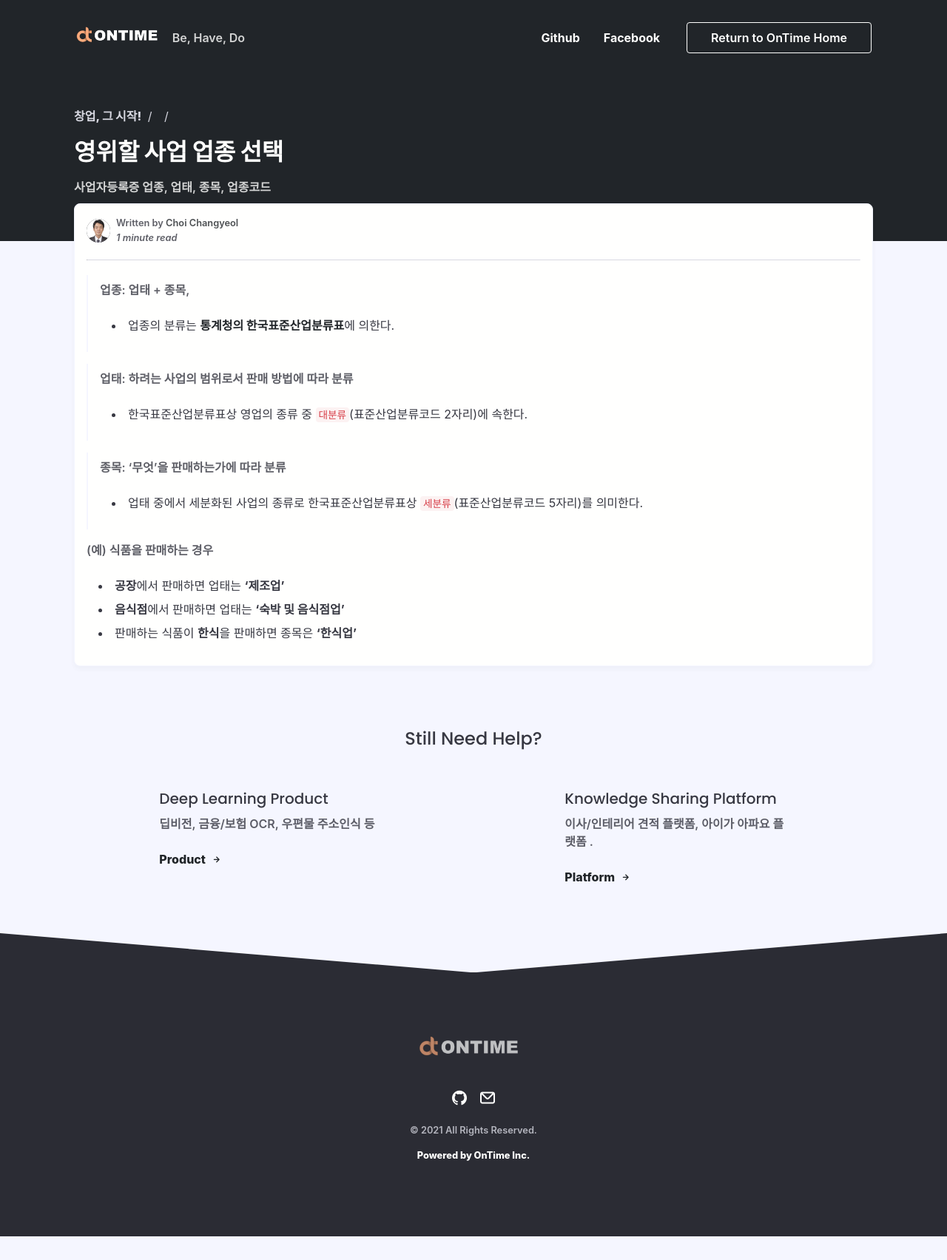
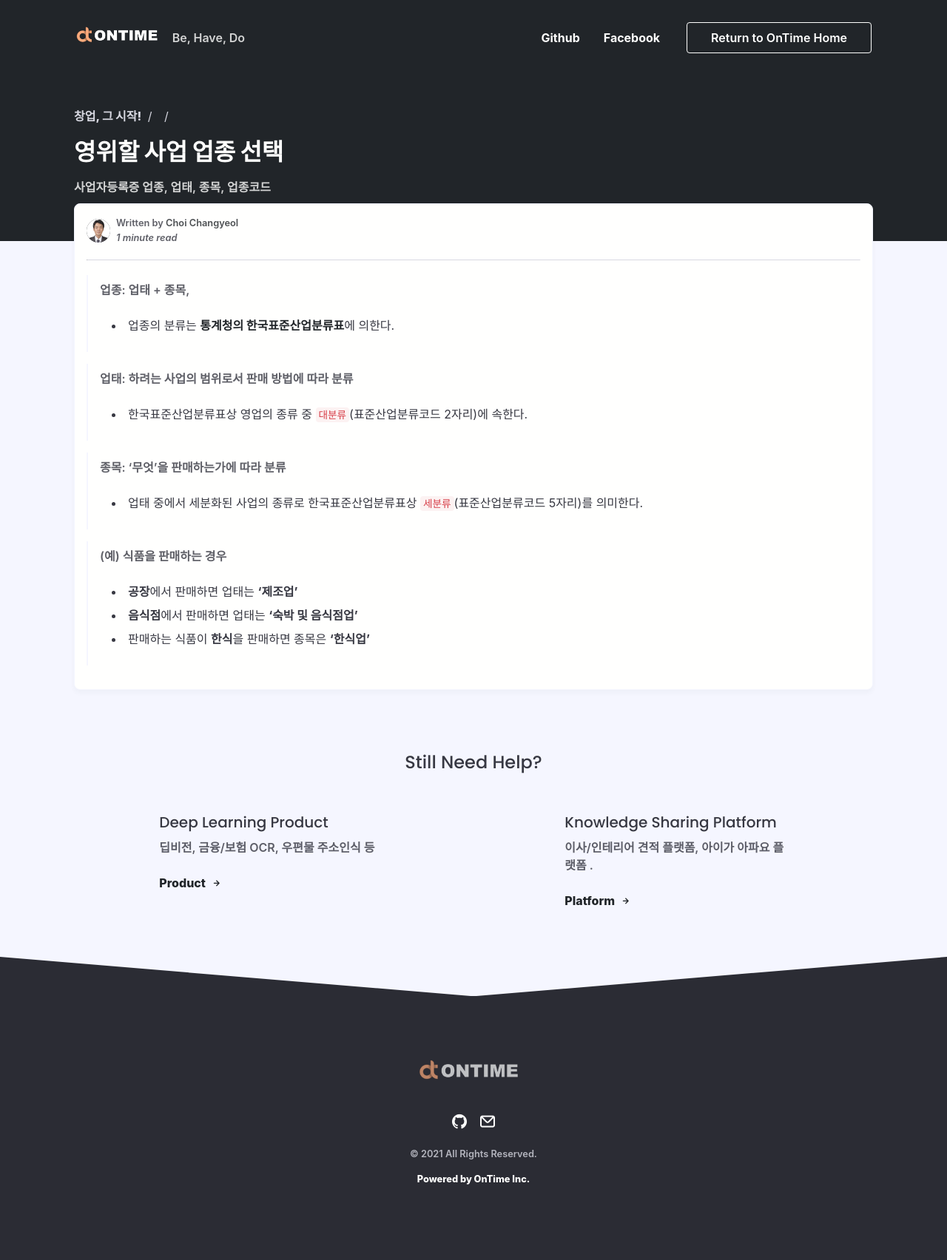
Before and after one commit to ontime-git/ontime-git.github.io, a Jekyll site: the page built from _posts/registration/2021-03-03-Business-License.md, in a window 1280 px wide. Shown: the whole page at 74% size. Built offline with Jekyll 4.4.1, drawn with Linux system fonts in a browser that asks for light colours; nearby versions of some CDN libraries; some web fonts are replaced; comment, search, counter and statistics services are not loaded; before the commit the page ends 1672 px from its top, so only the background shows below that.

```diff
--- a/_posts/registration/2021-03-03-Business-License.md
+++ b/_posts/registration/2021-03-03-Business-License.md
@@ -21,7 +21,7 @@ published: true
 > 종목: '무엇'을 판매하는가에 따라 분류
 > -  업태 중에서 세분화된 사업의 종류로 한국표준산업분류표상 `세분류`(표준산업분류코드 5자리)를 의미한다.
 
-(예) 식품을 판매하는 경우
-- **공장**에서 판매하면 업태는 **'제조업'**
-- **음식점**에서 판매하면 업태는 **'숙박 및 음식점업'**
-- 판매하는 식품이 **한식**을 판매하면 종목은 **'한식업'**
+> (예) 식품을 판매하는 경우
+> - **공장**에서 판매하면 업태는 **'제조업'**
+> - **음식점**에서 판매하면 업태는 **'숙박 및 음식점업'**
+> - 판매하는 식품이 **한식**을 판매하면 종목은 **'한식업'**
```
